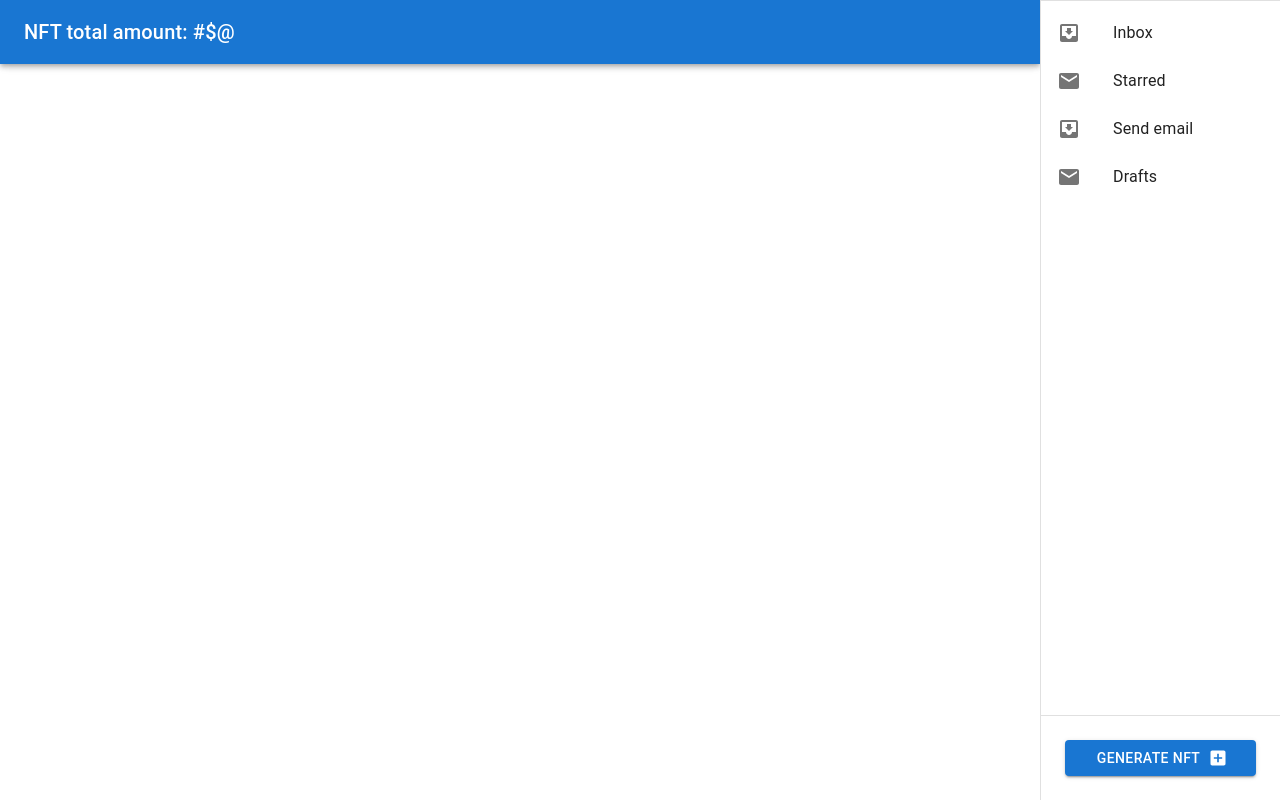
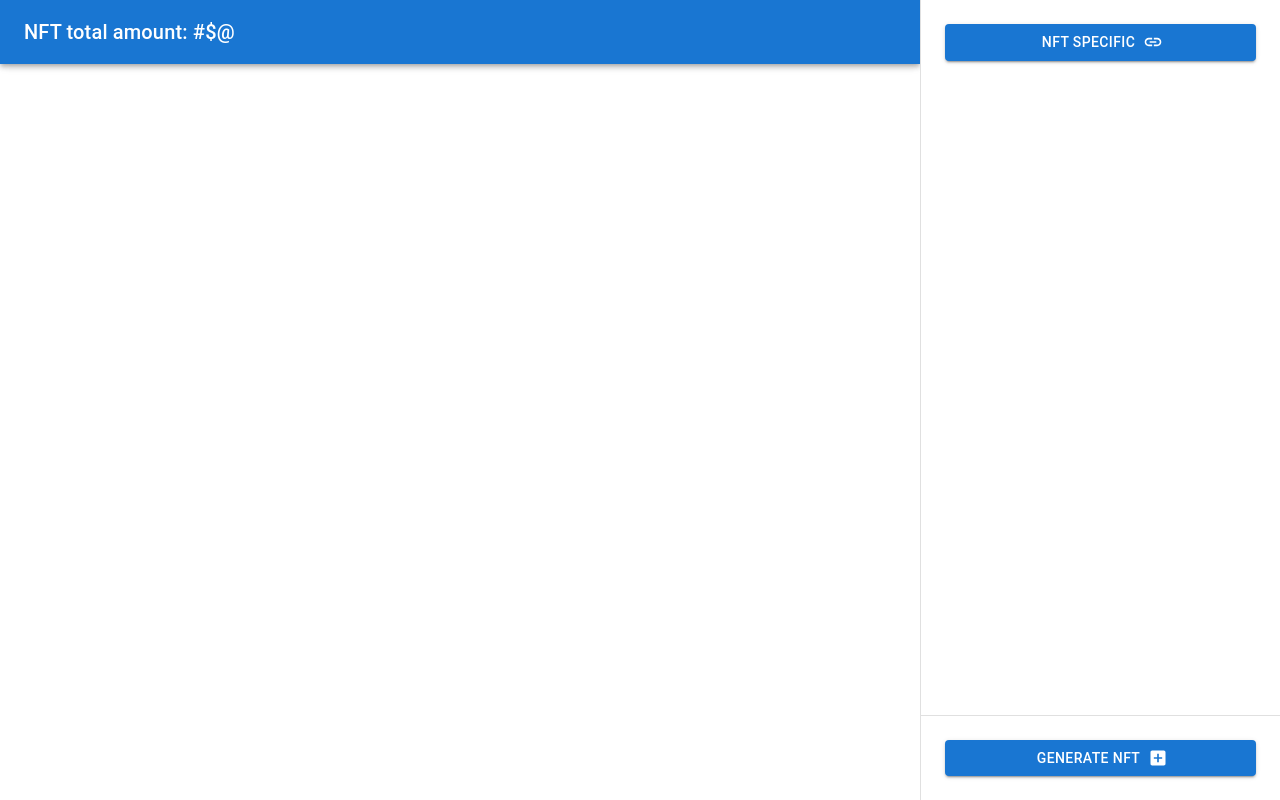
Before and after one commit to boblp/nft-monks, a React (Create React App) app: page / in a window 1280 px wide. Built offline with nearby package versions, Linux system fonts and the light colour scheme.

Commit message:
Adjusting admin panel

```diff
--- a/src/App.js
+++ b/src/App.js
@@ -1,7 +1,7 @@
 import AdminPanel from './pages/adminPanel';
+import NftSpecifics from './pages/ntfSpecifics';
 import React from 'react';
 import {Route, BrowserRouter as Router, Routes, Link} from 'react-router-dom';
-import SecondPageTest from './pages/ntfSpecifics';
 import './scss/App.scss';
 // import { ReactSVG } from 'react-svg';
 
@@ -15,12 +15,12 @@ function App() {
               <Link to="/">AdminPanel</Link>
             </li>
             <li>
-              <Link to="/test">SecondPageTest</Link>
+              <Link to="/nftSpecifics">Nf</Link>
             </li>
           </ul>
         </nav>
         <Routes>
-          <Route path='/test' exact element={<SecondPageTest/>} />
+          <Route path='/nftSpecifics' exact element={<NftSpecifics/>} />
           <Route path='/' exact element={<AdminPanel/>} />
         </Routes>
       </div>
--- a/src/pages/adminPanel.jsx
+++ b/src/pages/adminPanel.jsx
@@ -5,20 +5,14 @@ import Drawer from '@mui/material/Drawer';
 import CssBaseline from '@mui/material/CssBaseline';
 import AppBar from '@mui/material/AppBar';
 import Toolbar from '@mui/material/Toolbar';
-import List from '@mui/material/List';
 import Typography from '@mui/material/Typography';
 import Divider from '@mui/material/Divider';
-import ListItem from '@mui/material/ListItem';
-import ListItemButton from '@mui/material/ListItemButton';
-import ListItemIcon from '@mui/material/ListItemIcon';
-import ListItemText from '@mui/material/ListItemText';
-import InboxIcon from '@mui/icons-material/MoveToInbox';
-import MailIcon from '@mui/icons-material/Mail';
 import AddBoxIcon from '@mui/icons-material/AddBox';
+import LinkIcon from '@mui/icons-material/Link';
 import '../scss/AdminPanel.scss';
 
 export default function adminPanel (props){
-    const drawerWidth = 240;
+    const drawerWidth = 360;
 
     return (
         <Box sx={{ display: 'flex' }}>
@@ -53,21 +47,21 @@ export default function adminPanel (props){
                 variant="permanent"
                 anchor="right"
             >
+                <Box
+                    className='nft-generate-forms'
+                    sx={{ p: 3 }}
+                >
+                    <Button
+                        variant="contained"
+                        endIcon={<LinkIcon />}
+                        sx={{ width: 1 }}
+                        href="nftSpecifics"
+                    >
+                        NFT specific
+                    </Button>
+                </Box>
                 <Divider />
-                <List className='nft-generate-forms'>
-                    {['Inbox', 'Starred', 'Send email', 'Drafts'].map((text, index) => (
-                        <ListItem key={text} disablePadding>
-                            <ListItemButton>
-                                <ListItemIcon>
-                                    {index % 2 === 0 ? <InboxIcon /> : <MailIcon />}
-                                </ListItemIcon>
-                                <ListItemText primary={text} />
-                            </ListItemButton>
-                        </ListItem>
-                    ))}
-                </List>
-                <Divider />
-                <Box sx={{ p: 3 }} className='generate-button'>
+                <Box sx={{ p: 3 }}>
                     <Button
                         variant="contained"
                         endIcon={<AddBoxIcon />}
```
Also changed, not shown: src/pages/secondPageTest.jsx (deleted, +0 -9 lines).
